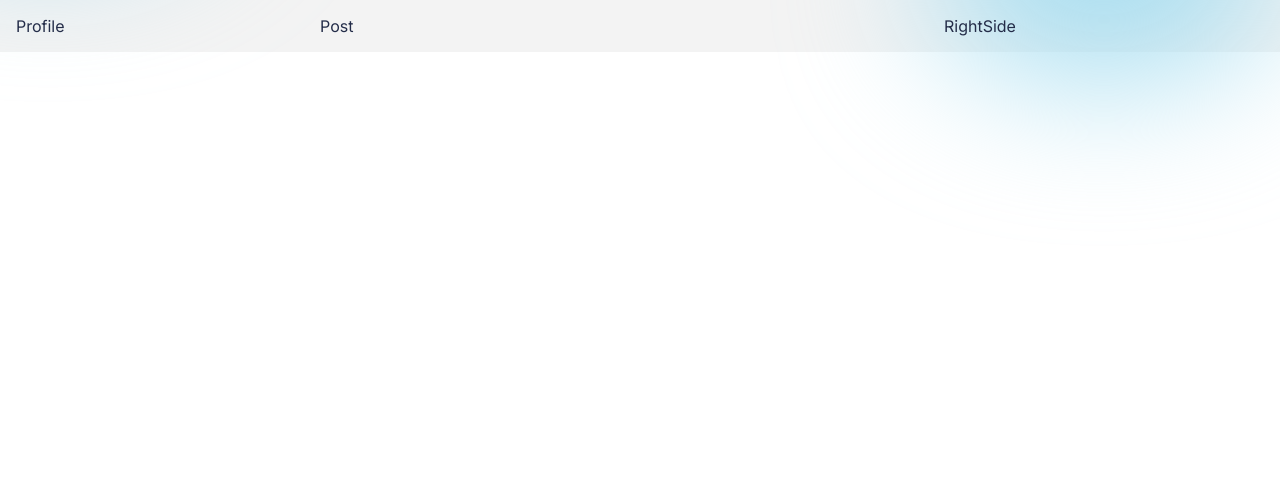
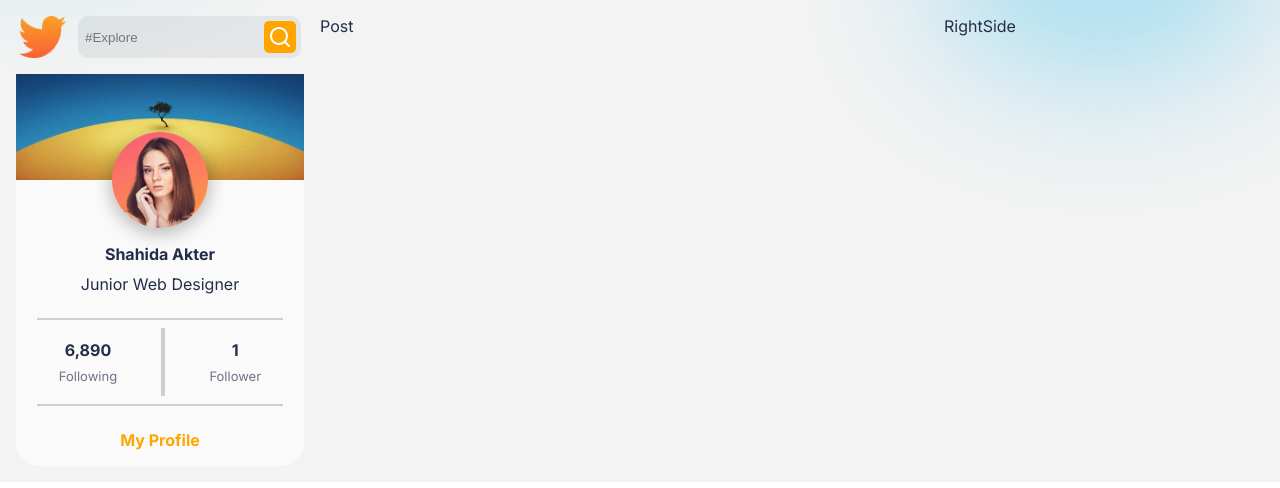
Before and after one commit to ShahidaAkter1/SocialMedia-client, a React (Create React App) app: page / in a window 1280 px wide. Shown: the top 488 px of the page. Built offline with nearby package versions, Linux system fonts and the light colour scheme.

Commit message:
ProfileCard,ProfileSide,LogoSearch Part added

```diff
--- /dev/null
+++ b/src/Components/LogoSearch/LogoSearch.css
@@ -0,0 +1,32 @@
+.LogoSearch{
+    display: flex;
+    gap: 0.75rem;
+}
+
+.Search{
+  display: flex;
+  background-color: var(--inputColor);
+  border-radius: 10px;
+  padding: 5px;
+}
+
+.Search>input{
+    background-color: transparent;
+    border: none;
+    outline: none;
+}
+
+.s-icon{
+    display: flex;
+    align-items: center;
+    justify-content: center;
+    /* background: linear-gradient(106.23 deg, #f99827, #f95f35, 100%); */
+    background: orange;
+    border-radius: 5px;
+    padding: 4px;
+    color: white;
+}
+
+.s-icon:hover{
+    cursor: pointer;
+}
--- /dev/null
+++ b/src/Components/LogoSearch/LogoSearch.jsx
@@ -0,0 +1,21 @@
+import React from 'react';
+import logo from '../../img/logo.png';
+import {UilSearch} from '@iconscout/react-unicons'
+import './LogoSearch.css'
+
+const LogoSearch = () => {
+    return (
+        <div className='LogoSearch'>
+            <img src={logo} alt="" />
+
+            <div className="Search">
+                <input type="text" placeholder='#Explore' />
+                <div className="s-icon">
+                    <UilSearch></UilSearch>
+                </div>
+            </div>
+        </div>
+    );
+};
+
+export default LogoSearch;
--- /dev/null
+++ b/src/Components/ProfileCard/ProfileCard.css
@@ -0,0 +1,93 @@
+.ProfileCard{
+    border-radius: 1.5rem;
+    display: flex;
+    flex-direction: column;
+    position: relative;
+    gap: 1rem;
+    overflow-x: clip;
+    background: var(--cardColor);
+}
+
+.ProfileImages{
+    display: flex;
+    flex-direction: column;
+    position: relative;
+  align-items: center;
+  justify-content: center;
+}
+
+.ProfileImages>img:nth-of-type(1){
+    width: 100%;
+}
+
+.ProfileImages>img:nth-of-type(2){
+    width: 6rem;
+    border-radius: 50%;
+    position: absolute;
+    bottom: -3rem;
+    box-shadow: var(--profileShadow);
+}
+
+.ProfileName{
+    display: flex;
+    flex-direction: column;
+    align-items: center;
+    margin-top: 3rem;
+    gap: 10px;
+}
+
+.ProfileName>span:nth-of-type(1){
+  font-weight: bold;
+}
+
+/* Follow Status */
+
+.followStatus{
+    display: flex;
+    flex-direction: column;
+    align-items: center;
+    justify-content: center;
+    gap: 0.75rem;
+}
+.followStatus > hr{
+    width: 85%;
+    border: 1px solid var(--hrColor);
+}
+
+.followStatus > div{
+    display: flex;
+    gap: 1rem;
+    width: 80%;
+    justify-content: space-around;
+    align-items: center;
+}
+
+.follow{
+    display: flex;
+    flex-direction: column;
+    align-items: center;
+    justify-content: center;
+    gap: 0.45rem;
+
+}
+
+.follow > span:nth-of-type(1){
+    font-weight: bold;
+}
+.follow > span:nth-of-type(2){
+    color: var(--gray);
+    font-size: 13px;
+}
+
+.vl{
+    height: 150%;
+    border: 2px solid var(--hrColor);
+}
+
+.ProfileCard>span{
+    font-weight: bold;
+    color: orange;
+    align-self: center;
+    margin-bottom: 1rem;
+    cursor: pointer;
+}
--- /dev/null
+++ b/src/Components/ProfileCard/ProfileCard.jsx
@@ -0,0 +1,47 @@
+import React from 'react';
+import cover from '../../img/cover.jpg'
+import profile from '../../img/profileImg.jpg';
+import './ProfileCard.css'
+
+const ProfileCard = () => {
+    return (
+        <div className="ProfileCard">
+          <div className="ProfileImages">
+            <img src={cover} alt="" />
+            <img src={profile} alt="" />
+          </div>
+
+          <div className="ProfileName">
+            <span>Shahida Akter</span>
+            <span>Junior Web Designer</span>
+          </div>
+
+
+          <div className="followStatus">
+             <hr></hr>
+
+             <div>
+                <div className="follow">
+                    <span>6,890</span>
+                    <span>Following</span>
+                </div>
+
+                <div className="vl"></div>
+
+                <div className="follow">
+                    <span>1</span>
+                    <span>Follower</span>
+                </div>
+             </div>
+
+             <hr/>
+          </div>
+
+          <span>
+            My Profile
+          </span>
+        </div>
+    );
+};
+
+export default ProfileCard;
--- /dev/null
+++ b/src/Components/ProfileSide/ProfileSide.css
@@ -0,0 +1,7 @@
+.profileSide{
+    display: flex;
+    flex-direction: column;
+    gap: 1rem;
+    align-items: center;
+    overflow: auto;
+}
--- /dev/null
+++ b/src/Components/ProfileSide/ProfileSide.jsx
@@ -0,0 +1,15 @@
+import React from 'react';
+import LogoSearch from '../LogoSearch/LogoSearch';
+import ProfileCard from '../ProfileCard/ProfileCard';
+import './ProfileSide.css'
+
+const ProfileSide = () => {
+    return (
+        <div className="profileSide">
+           <LogoSearch></LogoSearch>
+          <ProfileCard></ProfileCard>
+        </div>
+    );
+};
+
+export default ProfileSide;
--- a/src/pages/home/Home.jsx
+++ b/src/pages/home/Home.jsx
@@ -1,10 +1,11 @@
 import React from 'react';
 import './Home.css'
+import ProfileSide from '../../Components/ProfileSide/ProfileSide';
 
 const Home = () => {
     return (
         <div className='Home'>
-            <div className="profileSide">Profile</div>
+           <ProfileSide></ProfileSide>
             <div className="postSide">Post</div>
             <div className="RightSide">RightSide</div>
         </div>
```
